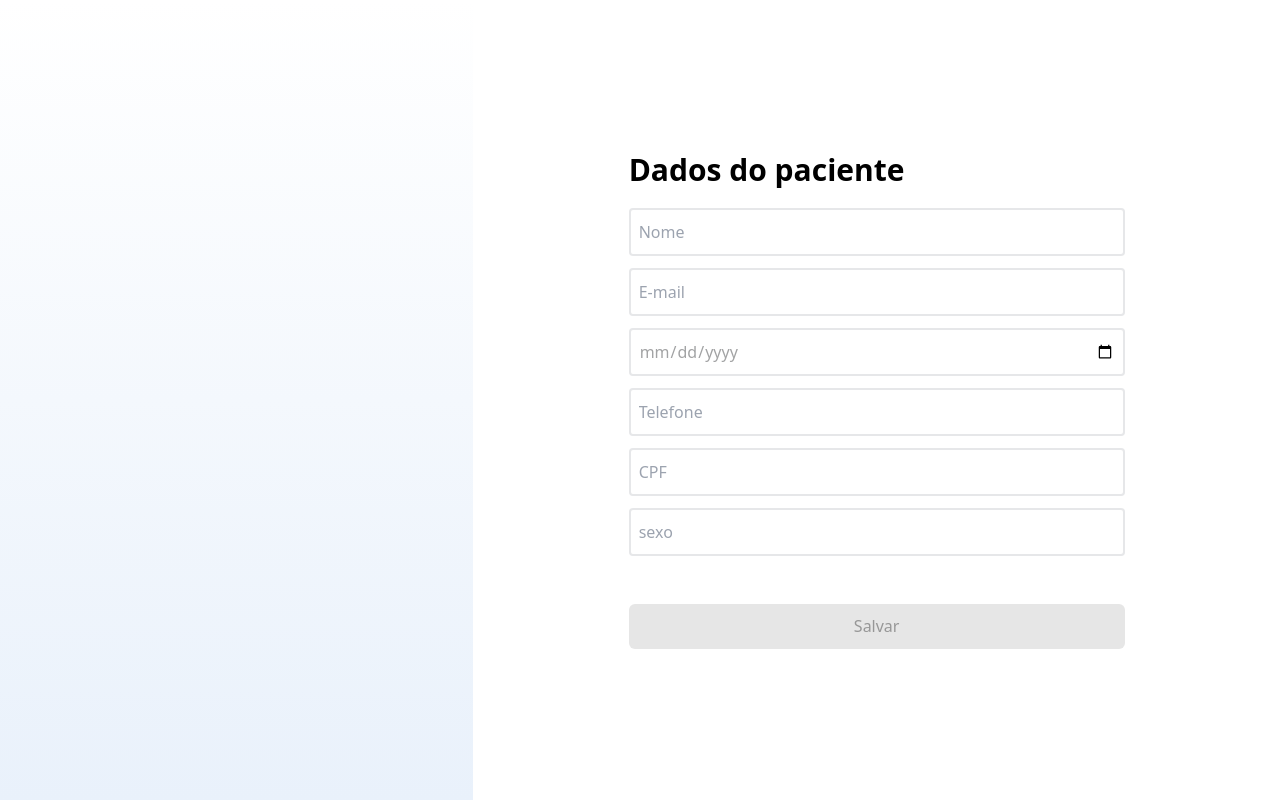
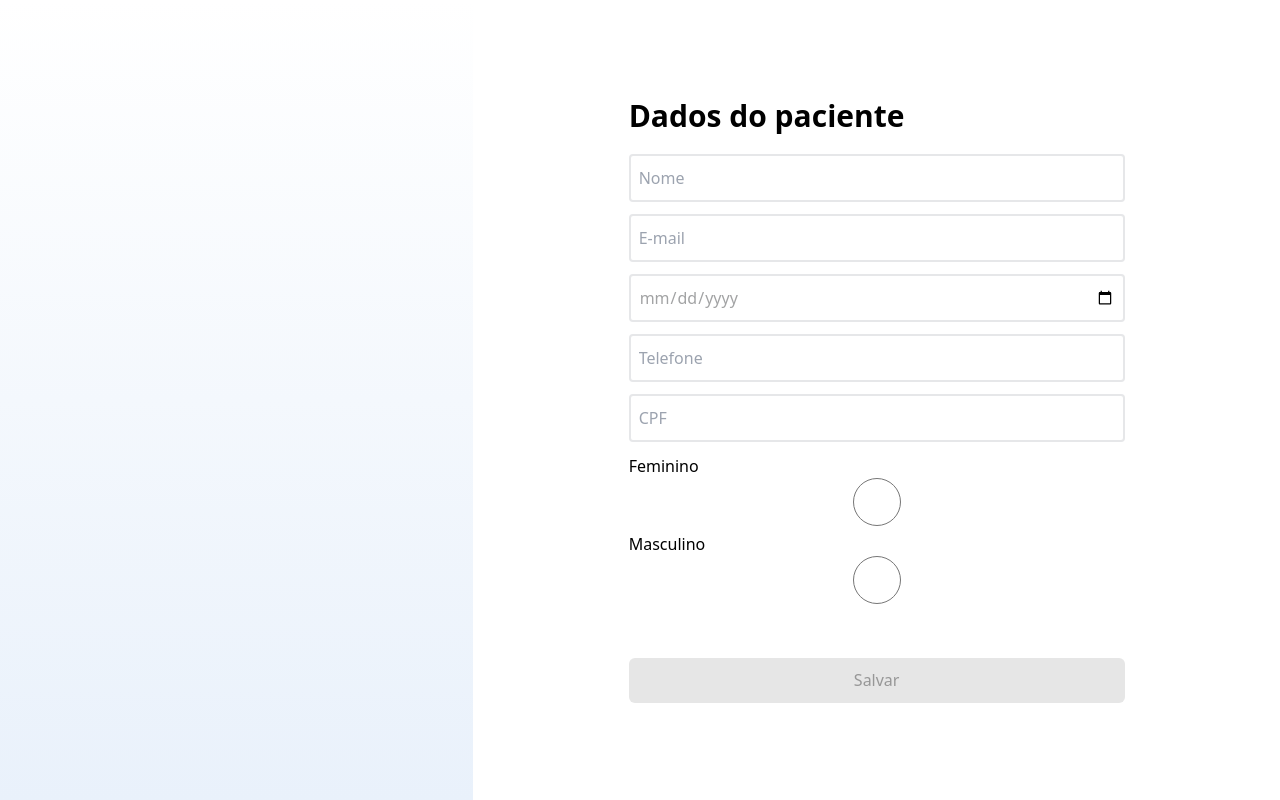
Before and after one commit to agathasoaresx/formik-front-end, a Next.js app: page / in a window 1280 px wide. Built offline with nearby package versions, Linux system fonts and the light colour scheme.

Commit message:
Mudando campo "sexo" para radio button e arrumando algumas coisas

```diff
--- a/src/app/page.jsx
+++ b/src/app/page.jsx
@@ -1,10 +1,10 @@
 'use client'
 import React from 'react'
-import {League_Spartan} from 'next/font/google'
+import { League_Spartan } from 'next/font/google'
 import { Inter } from 'next/font/google'
-import { Formik, Form, Field, ErrorMessage, FieldProps} from 'formik';
+import { Formik, Form, Field, ErrorMessage, FieldProps } from 'formik';
 import * as Yup from 'yup';
-import {useState} from 'react'
+import { useState } from 'react'
 
 
 
@@ -28,22 +28,22 @@ const schema = Yup.object().shape({
   email: Yup.string().required("E-mail é obrigatório"),
   date: Yup.date().required("Campo obrigatório"),
   phone: Yup.string().required("Insira um telefone").min(8, "Telefone precisa ter no mínimo 8 números"),
-  cpf: Yup.string().required("Cpf é obrigatório").min(8, "CPF precisa ter no mínimo 11 números")
+  cpf: Yup.string().required("Cpf é obrigatório").min(11, "CPF precisa ter no mínimo 11 números")
 });
 
 
 
 const Cadastro = () => {
 
-  const [users, setUsers] = useState([])
+  const [pacientes, setPacientes] = useState([])
 
   const handleSubmit = async (event) => {
     event.preventDefault()
-    const newUser = {
+    const newPaciente = {
       nome: event.target.nome.value,
       email: event.target.email.value,
       data_nasc: event.target.data_nasc.value,
-        telefone: event.target.telefone.value,
+      telefone: event.target.phone.value,
       sexo: event.target.sexo.value,
       cpf: event.target.cpf.value
 
@@ -56,14 +56,14 @@ const Cadastro = () => {
         headers: {
           "Content-Type": "application/json"
         },
-            body: JSON.stringify(newUser) //tranforma um objeto em uma string json
+        body: JSON.stringify(newPaciente) //tranforma um objeto em uma string json
       }
     )
     if (response.ok) {
       const result = await response.json()
       console.log(result)
       if (result?.sucess) {
-            setUsers([...users, result.user])
+        setPacientes([...pacientes, result.paciente])
       }
     }
   }
@@ -91,20 +91,33 @@ const Cadastro = () => {
             >
               <Form onSubmit={handleSubmit}>
                 <div className='space-y-3'>
-                  <Field type="name" name="nome"  placeholder="Nome" class="border-2 text-[#A2A3A4] px-2 font-sans text-base h-[48px] rounded w-[100%] border-gray-900 border-opacity-10 "/>
+                  <Field type="name" name="nome" placeholder="Nome" class="border-2 text-[#A2A3A4] px-2 font-sans text-base h-[48px] rounded w-[100%] border-gray-900 border-opacity-10 " />
                   <Field type="email" name="email" placeholder="E-mail" class="border-2 text-[#A2A3A4] px-2 font-sans text-base h-[48px] rounded w-[100%] border-gray-900 border-opacity-10" />
-                  <ErrorMessage name="email" component="div"/>
-                  <Field className=" border-2 text-[#A2A3A4] px-2 font-sans text-base h-[48px] rounded w-[100%] border-gray-900 border-opacity-10" name="data_nasc" placeholder="date" type="date"/>
-                  <ErrorMessage  component="span" name="date"/>
-                  <Field type="phone" name="telefone" placeholder="Telefone" class="border-2 text-[#A2A3A4] px-2 font-sans text-base h-[48px] rounded w-[100%] border-gray-900 border-opacity-10" />
-                  <ErrorMessage  component="span" name="phone"/>
+                  <ErrorMessage name="email" component="div" />
+                  <Field className=" border-2 text-[#A2A3A4] px-2 font-sans text-base h-[48px] rounded w-[100%] border-gray-900 border-opacity-10" name="data_nasc" placeholder="date" type="date" />
+                  <ErrorMessage component="span" name="date" />
+                  <Field type="phone" name="phone" placeholder="Telefone" class="border-2 text-[#A2A3A4] px-2 font-sans text-base h-[48px] rounded w-[100%] border-gray-900 border-opacity-10" />
+                  <ErrorMessage component="span" name="phone" />
                   <Field type="cpf" name="cpf" placeholder="CPF" class="border-2 text-[#A2A3A4] px-2 font-sans text-base h-[48px] rounded w-[100%] border-gray-900 border-opacity-10" />
-                  <ErrorMessage  component="span" name="cpf"/>
-                  <Field type="sex" name="sexo" placeholder="sexo" class="border-2 text-[#A2A3A4] px-2 font-sans text-base h-[48px] rounded w-[100%] border-gray-900 border-opacity-10" />
-                  <ErrorMessage  component="span" name="sexo"/>
+                  <ErrorMessage component="span" name="cpf" />
+                  {/* <Field type="sex" name="sexo" placeholder="sexo" class="border-2 text-[#A2A3A4] px-2 font-sans text-base h-[48px] rounded w-[100%] border-gray-900 border-opacity-10" /> */}
+                  <div>
+                    <label>
+                      Feminino
+                      <Field type="radio" name="sexo" value="Feminino" class="border-2 text-[#A2A3A4] px-2 font-sans text-base h-[48px] rounded w-[100%] border-gray-900 border-opacity-10" />
+                    </label>
+                    <label>
+                      Masculino
+                      <Field type="radio" name="sexo" value="Masculino" class="border-2 text-[#A2A3A4] px-2 font-sans text-base h-[48px] rounded w-[100%] border-gray-900 border-opacity-10" />
+                    </label>
+                    <ErrorMessage component="span" name="sexo" />
+                  </div>
+
+
+
 
                   <div id="input" class="pt-9">
-                  <input type="submit" value="Salvar" className="rounded-md w-[496px] h-[45px] bg-lightGray font-sans text-[#979797] "/>
+                    <input type="submit" value="Salvar" className="rounded-md w-[496px] h-[45px] bg-lightGray font-sans text-[#979797] " />
                   </div>
                 </div>
               </Form>
```
Lines whose indentation alone changed are shown as unchanged.
